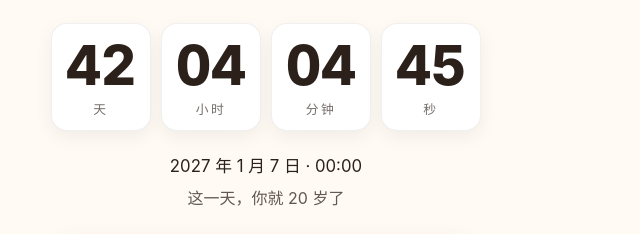
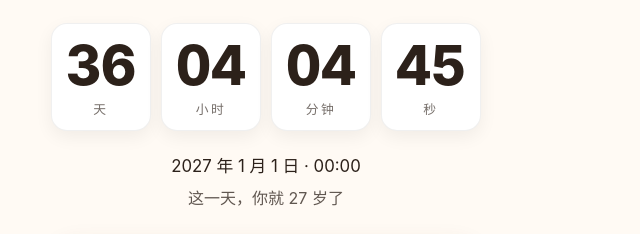
Before and after one commit to SophieLee-super/happy-birthday-chat, a plain HTML site: page index.html in a window 1280 px wide. Shown: the part 288-522 px from the top of the page, 374-1014 px from the left. Drawn offline with Linux system fonts and the light colour scheme.

Commit message:
v8.0.0: 生日倒计时 Birthday Countdown — big countdown page (UTC+8) — correction: default birthDate is the 2000-01-01 demo

```diff
--- a/index.html
+++ b/index.html
@@ -436,7 +436,7 @@
        （出生星期、同天名人、历史事件、生辰花、
        天数、年龄）都会自动重新计算，不用再手动改。
        也可以不改代码，直接在网址后面加 ?date=YYYY-MM-DD，
-       例如 index.html?date=2007-01-07 —— 网址里的日期优先。
+       例如 index.html?date=2000-01-01 —— 网址里的日期优先。
        日期无效时自动回退到这里的 birthDate；
        两处都无效时才使用下面 special.points 里的示例占位句。
        ================================================================ */
@@ -471,7 +471,7 @@
     };
 
     var CONFIG_ZH = {
-      birthDate: "2007-01-07",       // ← 朋友的出生日期 YYYY-MM-DD（演示：2007-01-07）
+      birthDate: "2000-01-01",       // ← 默认出生日期 YYYY-MM-DD（GitHub 演示：2000-01-01；给朋友的链接可用 ?date= 换成他的日期）
       friendName: "Friend",          // ← 换成朋友的名字 / 昵称
       senderName: "我",              // ← 送祝福的人（信末落款）
       avatarLetter: "F",             // ← 聊天头像里的字母
@@ -538,7 +538,7 @@
     };
 
     var CONFIG_EN = {
-      birthDate: "2007-01-07",
+      birthDate: "2000-01-01",
       friendName: "Friend",
       senderName: "Me",
       avatarLetter: "F",
```
Also changed, not shown: 2 other files.
